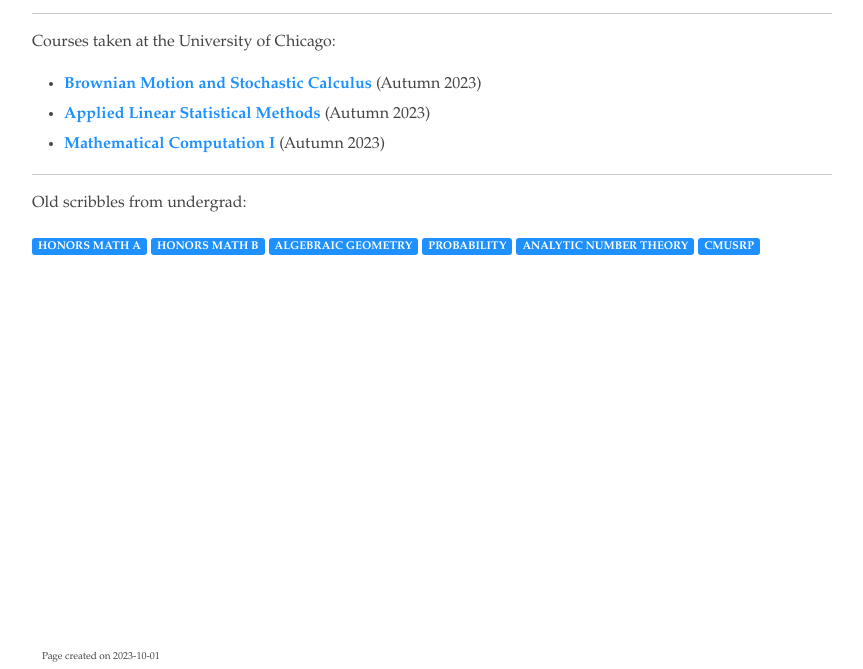
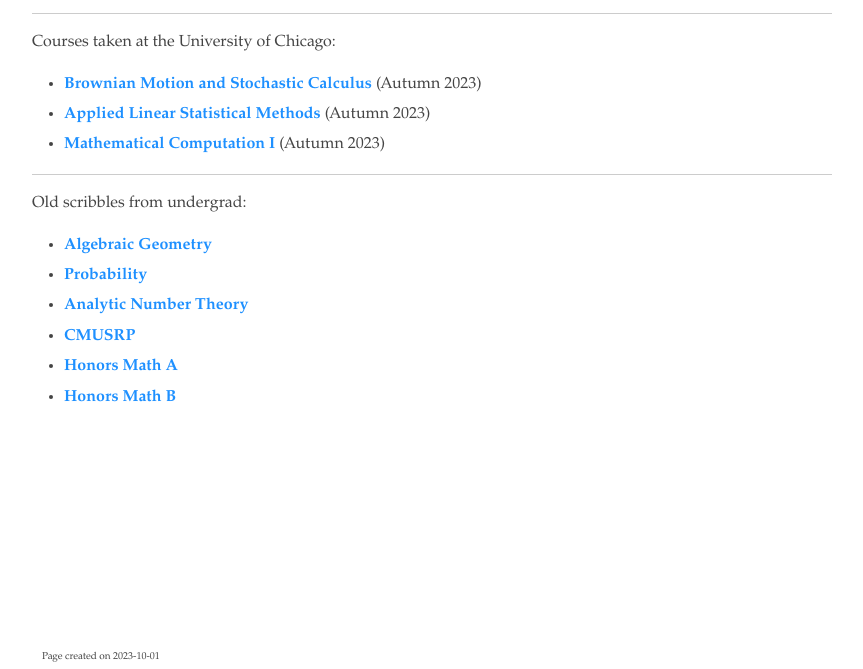
Before and after one commit to daisiesforamouse/website, a plain HTML site: page wiki/export/Landing.html in a window 1280 px wide. Shown: the part 131-800 px from the top of the page, without its empty margins (208-1071 px from the left). Drawn offline with nearby package versions, Linux system fonts and the light colour scheme.

Commit message:
restructuring wiki

```diff
--- a/wiki/export/index.html
+++ b/wiki/export/Landing.html
@@ -3,7 +3,7 @@
   <meta charset="utf-8">
   <meta name="viewport" content="width=device-width, initial-scale=1">
   <link rel="stylesheet" href="wiki.css">
-  <title>index</title>
+  <title>Landing</title>
   <script src="https://polyfill.io/v3/polyfill.min.js?features=es6"></script>
   <script id="MathJax-script" async src="https://cdn.jsdelivr.net/npm/mathjax@3/es5/tex-mml-chtml.js"></script>
 </head>
@@ -39,14 +39,26 @@ Courses taken at the University of Chicago:
 Old scribbles from undergrad:
 </p>
 
-<p>
+<ul>
+<li>
+<a href="/notes/old/alggeo.html">Algebraic Geometry</a>
+
+<li>
+<a href="/notes/old/probability.html">Probability</a>
+
+<li>
+<a href="/notes/old/ant.html">Analytic Number Theory</a>
+
+<li>
+<a href="/notes/old/paris.html">CMUSRP</a>
+
+<li>
 <a href="/files/Math 1207.pdf">Honors Math A</a>
+
+<li>
 <a href="/files/Math 1208.pdf">Honors Math B</a>
-<a href="/notes/old/alggeo.html">Algebraic Geometry</a>
-<a href="/notes/old/probability.html">Probability</a>
-<a href="/notes/old/ant.html">Analytic Number Theory</a>
-<a href="/notes/old/paris.html">CMUSRP</a>
-</p>
+
+</ul>
 
     </div>
     <div class="footer">
```
Also changed, not shown: html/index.html (+1 -1 lines), 2 other files.
